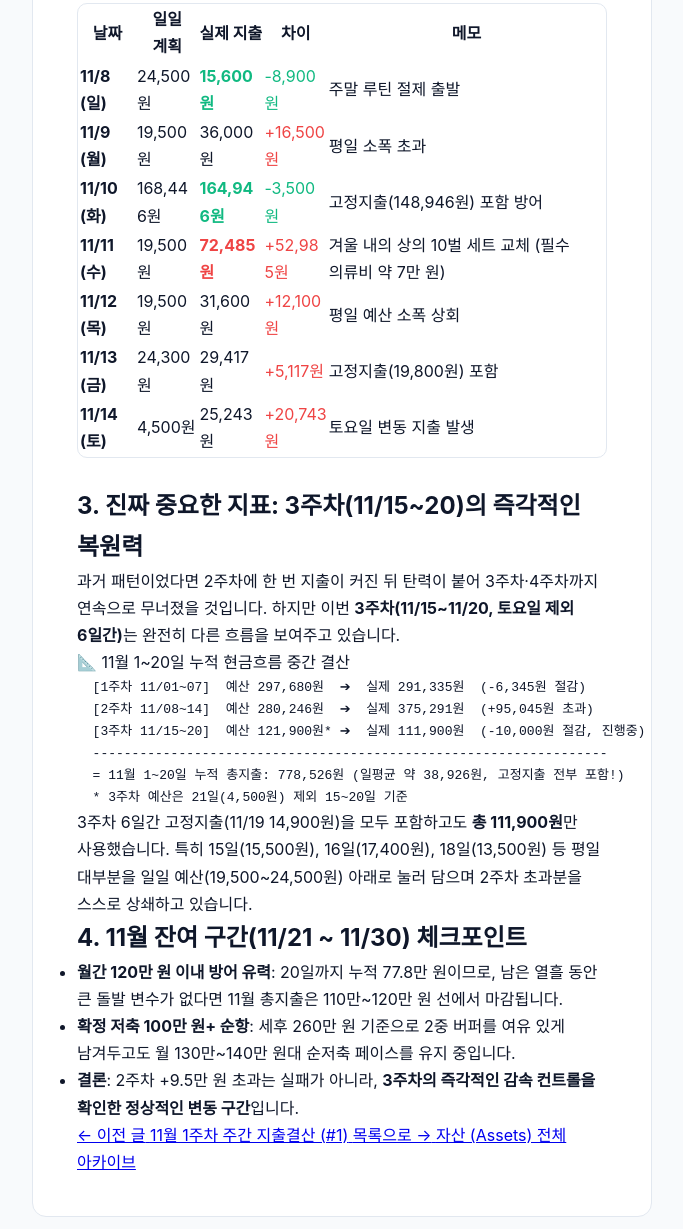
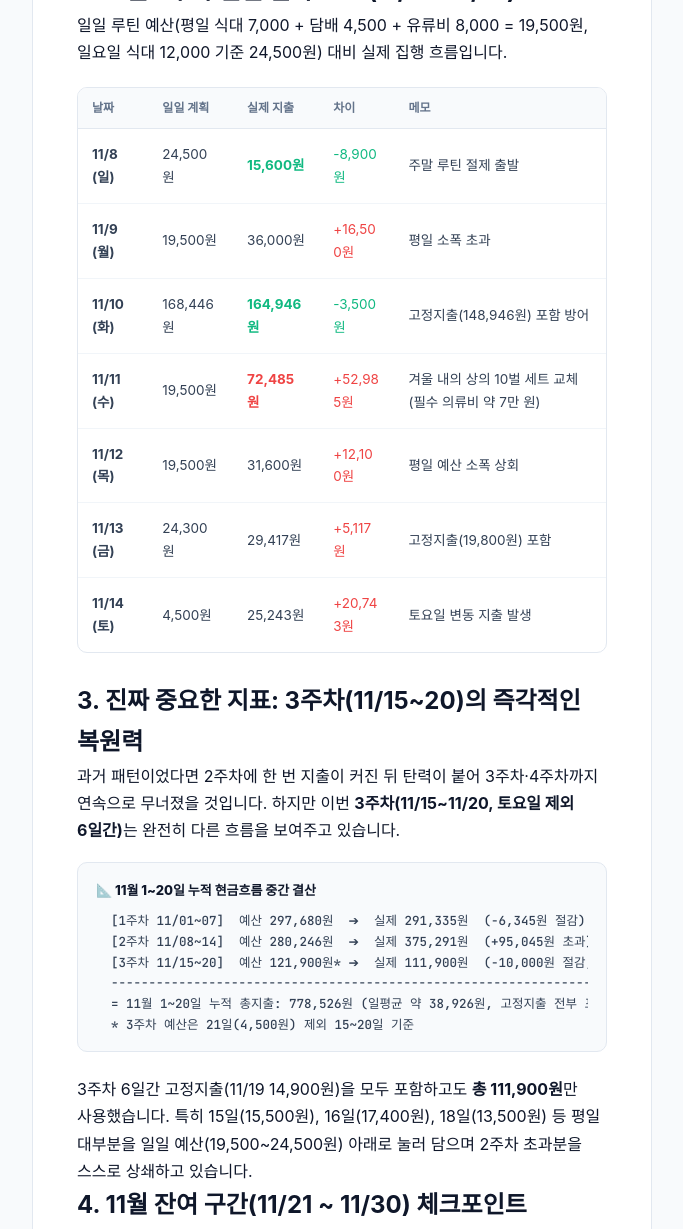
Before and after one commit to chicstory/justmakehabit, a plain HTML site: page assets/2026-11-20-weekly-expense-nov-w2.html in a window 1280 px wide. Shown: the part 1234-2463 px from the top of the page, without its empty margins (161-844 px from the left). Drawn offline with Linux system fonts and the light colour scheme; no server answers; a web font is replaced by a local one.

Commit message:
fix(style): load Pretendard CDN and style article-table, math-box, and art-bullets

```diff
--- a/style.css
+++ b/style.css
@@ -6,6 +6,8 @@
    3. 본문 너비: 아티클 620px (티스토리 표준) / 인덱스 800px / 계산기 760px
    4. 오버플로우 0% 보장 (box-sizing, keep-all, anywhere)
    =================================================== */
+
+@import url('https://cdn.jsdelivr.net/gh/orioncactus/pretendard@v1.3.9/dist/web/static/pretendard.min.css');
 
 :root {
   --bg-canvas: #F8FAFC;
@@ -582,12 +584,14 @@ body {
   border-radius: var(--radius-md);
 }
 
-.art-table {
+.art-table,
+.article-table {
   width: 100%;
   border-collapse: collapse;
 }
 
-.art-table th {
+.art-table th,
+.article-table th {
   background: var(--bg-canvas);
   padding: 10px 14px;
   font-size: 12px;
@@ -595,18 +599,63 @@ body {
   color: var(--text-muted);
   text-align: left;
   border-bottom: 1px solid var(--border-color);
-}
-
-.art-table td {
+  white-space: nowrap;
+}
+
+.art-table td,
+.article-table td {
   padding: 14px;
-  font-size: 13px;
+  font-size: 13.5px;
   color: var(--text-secondary);
   border-bottom: 1px solid var(--bg-subtle);
   vertical-align: middle;
 }
 
-.art-table tr:last-child td {
+.art-table tr:last-child td,
+.article-table tr:last-child td {
   border-bottom: none;
+}
+
+/* 수식·결산 요약 박스 & 리스트 */
+.math-box {
+  background: var(--bg-canvas);
+  border: 1px solid var(--border-color);
+  border-radius: var(--radius-md);
+  padding: 16px 18px;
+  margin: 18px 0 24px;
+}
+
+.math-box .mb-title {
+  font-size: 13px;
+  font-weight: 800;
+  color: var(--text-primary);
+  margin-bottom: 10px;
+}
+
+.math-box pre {
+  margin: 0;
+  overflow-x: auto;
+  font-family: var(--font-mono);
+  font-size: 12.5px;
+  line-height: 1.65;
+  color: var(--text-secondary);
+  white-space: pre;
+}
+
+.math-box code {
+  font-family: inherit;
+}
+
+.art-bullets {
+  padding-left: 20px;
+  margin: 12px 0 22px;
+}
+
+.art-bullets li {
+  font-size: 15px;
+  line-height: 1.75;
+  color: var(--text-secondary);
+  margin-bottom: 8px;
 }
 
 .pill-tag {
```
